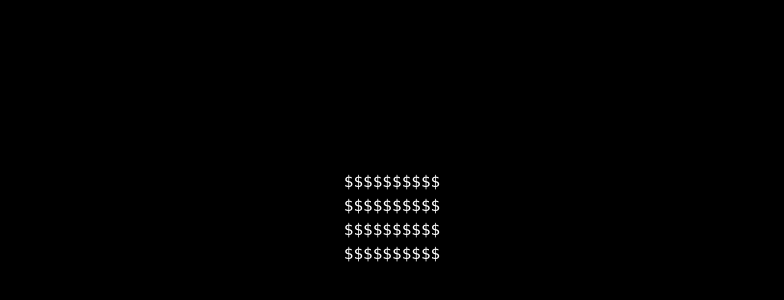
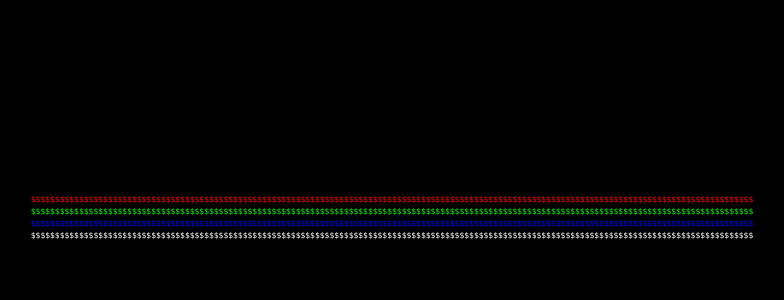
Before and after one commit to ShrewdLuni/Ascii-Frontend, a React (Vite) app: page / in a window 1280 px wide. Shown: the part 182-482 px from the top of the page, without its empty margins (248-1032 px from the left). Built offline with nearby package versions, Linux system fonts and the light colour scheme.

Commit message:
feat: add text display

```diff
--- a/src/App.tsx
+++ b/src/App.tsx
@@ -1,12 +1,19 @@
+import { cn } from "./lib/utils"
+
 function App() {
 
-  var text : string = `$$$$$$$$$$\n$$$$$$$$$$\n$$$$$$$$$$\n$$$$$$$$$$`
-
-
+  const text = [
+    {"Ascii" : "$$$$$$$$$$$$$$$$$$$$$$$$$$$$$$$$$$$$$$$$$$$$$$$$$$$$$$$$$$$$$$$$$$$$$$$$$$$$$$$$$$$$$$$$$$$$$$$$$$$$$$$$$$$$$$$$$$$$$$$$$$$$$$$$$$$$$$$$$$$$$$$$$$$$$$\n", "Color":{"R":255,"G":0, "B":0}},
+    {"Ascii" : "$$$$$$$$$$$$$$$$$$$$$$$$$$$$$$$$$$$$$$$$$$$$$$$$$$$$$$$$$$$$$$$$$$$$$$$$$$$$$$$$$$$$$$$$$$$$$$$$$$$$$$$$$$$$$$$$$$$$$$$$$$$$$$$$$$$$$$$$$$$$$$$$$$$$$$\n", "Color":{"R":0,"G":255, "B":0}},
+    {"Ascii" : "$$$$$$$$$$$$$$$$$$$$$$$$$$$$$$$$$$$$$$$$$$$$$$$$$$$$$$$$$$$$$$$$$$$$$$$$$$$$$$$$$$$$$$$$$$$$$$$$$$$$$$$$$$$$$$$$$$$$$$$$$$$$$$$$$$$$$$$$$$$$$$$$$$$$$$\n", "Color":{"R":0,"G":0, "B":255}},
+    {"Ascii" : "$$$$$$$$$$$$$$$$$$$$$$$$$$$$$$$$$$$$$$$$$$$$$$$$$$$$$$$$$$$$$$$$$$$$$$$$$$$$$$$$$$$$$$$$$$$$$$$$$$$$$$$$$$$$$$$$$$$$$$$$$$$$$$$$$$$$$$$$$$$$$$$$$$$$$$\n", "Color":{"R":255,"G":255, "B":255}},
+  ]
 
   return (
-    <div className="grid items-center justify-center h-screen bg-black">
-      <pre className="text-white">{text}</pre>
+    <div className="flex flex-col items-center justify-center h-screen bg-black">
+      {text.map(item =>
+        <pre className="text-[8px]" style={{color: `rgb(${item.Color.R},${item.Color.G},${item.Color.B})`}}>{item.Ascii}</pre>
+      )}
     </div>
   )
 }
```
